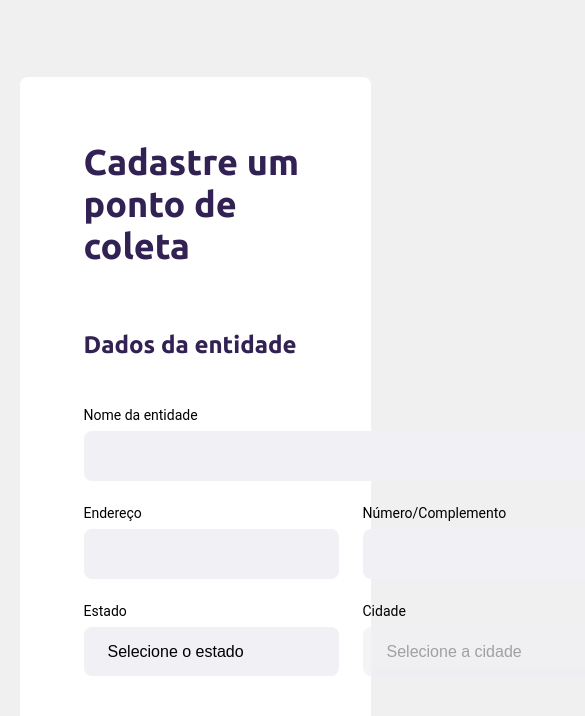
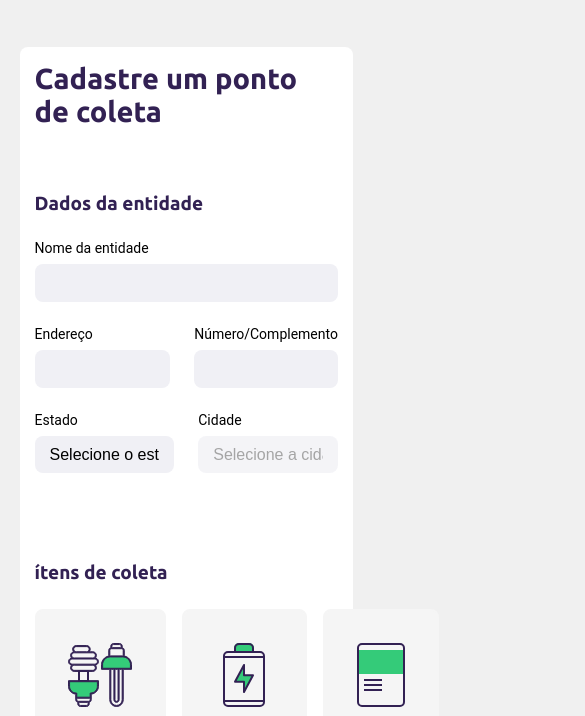
Before and after one commit to jpm4rtinss/SiteEcoleta, a plain HTML site: page create-point.html in a window 390 px wide. Shown: the part 95-811 px from the top of the page, 585 px wide, since content can reach past the window. Drawn offline with Linux system fonts and the light colour scheme; no server answers.

Commit message:
responsividade

```diff
--- a/styles/create-point.css
+++ b/styles/create-point.css
@@ -43,20 +43,20 @@
       max-width: 1100px; /*diferente 730*/
 
   }
-       form h1{
+       #createpoint form h1{
        font-size: 36px;
        }
-       form fieldset{
+        #createpoint form fieldset{
        margin-top: 64px;
        border: 0;
        }
-       form legend{
+        #createpoint form legend{
        margin-bottom: 48px;
        }
-           form legend h2{
+            #createpoint form legend h2{
            font-size: 24px;
            }
-      form .field{
+       #createpoint form .field{
       flex: 1;
       display: flex;
       flex-direction: column;
--- a/styles/responsive.css
+++ b/styles/responsive.css
@@ -9,29 +9,66 @@
 }
     #page-home header a{
     position: absolute;
-        bottom: 48px;
+    bottom: 20px;
     left: 50%;
     transform:  translateX(-50%);
+    }
+    #page-home header img{
+     margin-bottom: 10px;
     }
     #page-home main{
        align-items: center;
     }
+        #page-home main h1{
+        font-size: 35px;
+        }
+        #page-home main p{
+        font-size: 20px;
+        }
+
+        #page-home main a{
+        margin-bottom: 8px;
+        }
+
     #searchresults .cards{
     grid-template-columns: 1fr;
-    }
-    #searchresults .card {
-        margin-bottom: 15px;
     }
          #searchresults .cards img {
         height: 210px;
         border-radius: 8px;
-
         }
 
-    #searchresults main .card{
+    #searchresults .card{
     background-color: #dfffdf;
     border-radius: 8px;
     padding: 10px;
+    margin-bottom: 15px;
+    }
+
+    #createpoint form{
+    margin-top: 50px;
+
+    padding: 15px;
+    width: 95%;
+
+    }
+        #createpoint form h1{
+        font-size: 29px;
+        }
+
+        #createpoint form legend{
+        margin-bottom: 25px;
+        }
+            #createpoint form legend h2{
+            font-size: 19px;
+            }
+
+        #createpoint form input, form select{
+        background-color: #f0f0f5;
+
+        border: 0;
+        padding: 10px 15px;
+        width: 100%;
         }
 }
 @media (min-width: 701px) and (max-width: 900px){
@@ -48,6 +85,7 @@
     left: 50%;
     transform:  translateX(-50%);
     }
+
     #page-home main{
     align-items: center;
     }
@@ -55,13 +93,11 @@
         background-color: white;
         border-radius: 8px;
         padding-bottom: 10px;
+        margin-bottom: 15px;
         }
+
     #searchresults .cards{
     grid-template-columns: 1fr 1fr;
-    }
-
-    #searchresults .card {
-        margin-bottom: 15px;
     }
         #searchresults .cards img {
         height: 210px;
```
Lines whose indentation alone changed are shown as unchanged.
